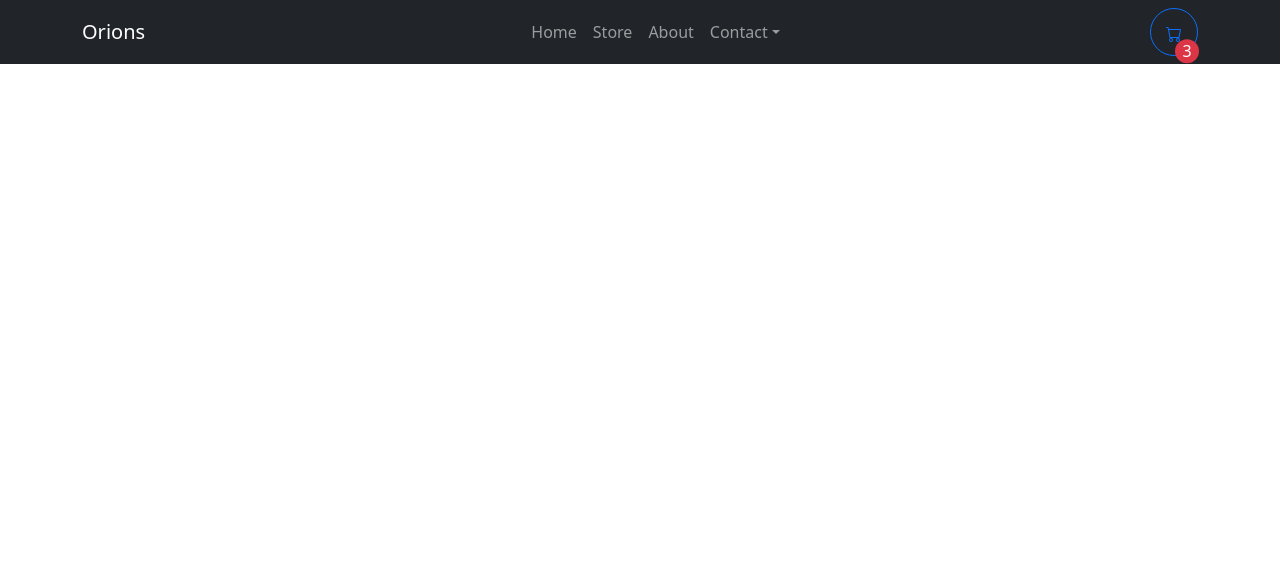
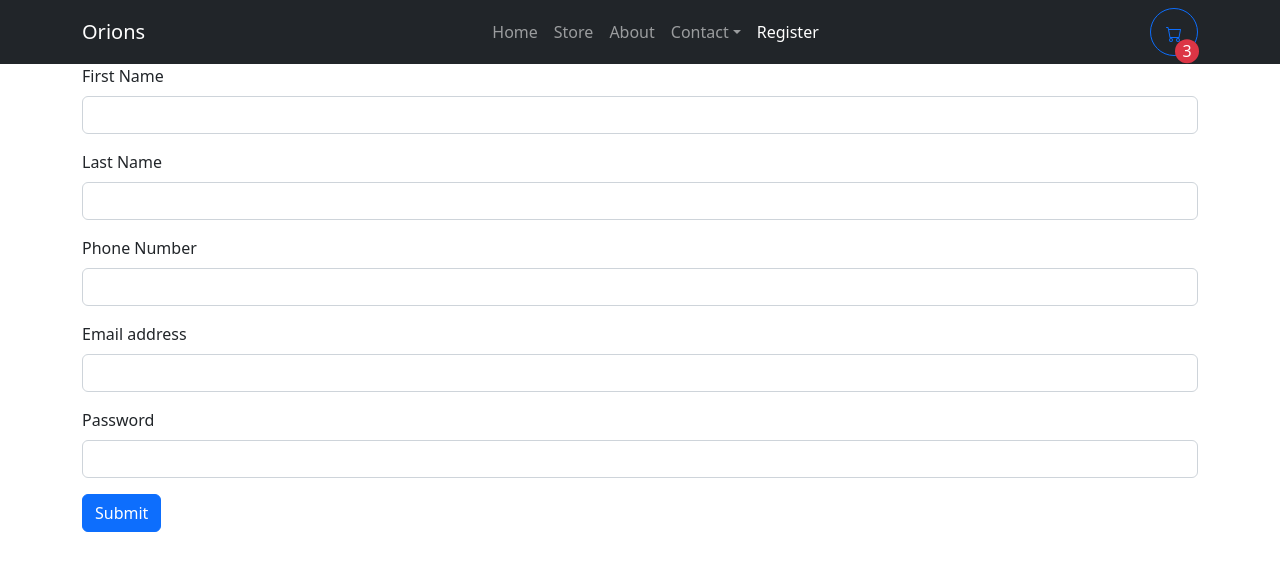
Before and after one commit to bhaskarbhoopendra/reactvite, a React (Vite) app: page /register in a window 1280 px wide. Shown: the top 570 px of the page. Built offline with nearby package versions, Linux system fonts and the light colour scheme.

Commit message:
reverted the changes

```diff
--- a/package.json
+++ b/package.json
@@ -9,6 +9,7 @@
     "preview": "vite preview"
   },
   "dependencies": {
+    "axios": "^0.27.2",
     "bootstrap": "^5.2.0",
     "react": "^18.2.0",
     "react-bootstrap": "^2.5.0",
--- a/src/App.tsx
+++ b/src/App.tsx
@@ -1,10 +1,11 @@
 import { Routes, Route } from "react-router-dom";
 import { Navbar } from "./components/Navbar";
 import { About } from "./pages/About";
-import Address from "./pages/Address";
-import Email from "./pages/Email";
+import { Address } from "./pages/Address";
+import { Email } from "./pages/Email";
 import { Home } from "./pages/Home";
-import Mobile from "./pages/Mobile";
+import { Mobile } from "./pages/Mobile";
+import { Register } from "./pages/Register";
 import { Store } from "./pages/Store";
 
 
@@ -19,6 +20,7 @@ function App() {
         <Route path="/mobile" element={<Mobile />}></Route>
         <Route path="/email" element={<Email/>}></Route>
         <Route path="/address" element={<Address/>}></Route>
+        <Route path="/register" element={<Register />}></Route>
       </Routes>
     </>
   );
--- a/src/components/Navbar.tsx
+++ b/src/components/Navbar.tsx
@@ -1,12 +1,11 @@
-import { Button, Container, Nav} from "react-bootstrap";
+import { Button, Container, Nav, Navbar as NavbarBs } from "react-bootstrap";
 import { NavLink } from "react-router-dom";
 import * as ReactBootStrap from "react-bootstrap"
 import { NavDropdown } from "react-bootstrap";
-import Mobile from "../pages/Mobile";
 
 export function Navbar() {
   return (
-    <ReactBootStrap.Navbar collapseOnSelect expand="lg" bg="dark" variant="dark">
+    <NavbarBs collapseOnSelect expand="lg" bg="dark" variant="dark">
       <Container>
       <ReactBootStrap.Navbar.Brand>Orions</ReactBootStrap.Navbar.Brand>
         <Nav>
@@ -27,7 +26,10 @@ export function Navbar() {
               <NavDropdown.Item href="https://www.google.com/maps/place/Orions+IT+Solutions/@25.4434783,78.5689182,17z/data=!3m1!4b1!4m5!3m4!1s0x3977770342ea9dd7:0x83ba76c5d31786ec!8m2!3d25.4434803!4d78.5710746">
                 On Maps
               </NavDropdown.Item>
-            </NavDropdown>
+          </NavDropdown>
+          <Nav.Link to="/register" as={NavLink}>
+            Register
+          </Nav.Link>
         </Nav>
         <Button
           variant="outline-primary rounded-circle"
@@ -57,6 +59,6 @@ export function Navbar() {
           </div>
         </Button>
       </Container>
-    </ReactBootStrap.Navbar>
+    </NavbarBs>
   );
 }
--- a/src/pages/Address.tsx
+++ b/src/pages/Address.tsx
@@ -1,4 +1,4 @@
-export default function Address() {
+export function Address() {
   return (
          <>
          <h1>Office Address</h1>
--- a/src/pages/Email.tsx
+++ b/src/pages/Email.tsx
@@ -1,4 +1,4 @@
-export default function Email() {
+export function Email() {
   return (
     <>
     <h1>Email Address</h1>
--- a/src/pages/Mobile.tsx
+++ b/src/pages/Mobile.tsx
@@ -1,4 +1,4 @@
-export default function Mobile() {
+export function Mobile() {
   return (
     <>
     <h1>Mobile Number</h1>
--- /dev/null
+++ b/src/pages/Register.tsx
@@ -0,0 +1,100 @@
+import { useState } from "react"
+import axios from "axios"
+import { Button, Container, Form } from "react-bootstrap"
+import { useNavigate } from "react-router-dom"
+
+export function Register() {
+  const [firstName, setFirstName] = useState("")
+  const [lastName, setLastName] = useState("")
+  const [email, setEmail] = useState("")
+  const [phoneNumber, setPhoneNumber] = useState("")
+  const [password, setPassword] = useState("")
+  const navigate = useNavigate()
+
+  const handleChange = (e: any) => {
+    if (e.target.id === "firstname") {
+      setFirstName(e.target.value)
+    }
+    if (e.target.id === "lastname") {
+      setLastName(e.target.value)
+    }
+    if (e.target.id === "email") {
+      setEmail(e.target.value)
+    }
+    if (e.target.id === "phonenumber") {
+      setPhoneNumber(e.target.value)
+    }
+    if (e.target.id === "password") {
+      setPassword(e.target.value)
+    }
+  };
+
+  const handleSubmit = (e: any) => {
+    e.preventDefault();
+      console.log({ firstName, lastName, email, password, phoneNumber });
+      axios.post("http://localhost:5000/auth/register", {
+      firstName: firstName,
+      lastName: lastName,
+      phoneNumber: phoneNumber,
+      email: email,
+      password: password
+    })
+    navigate('/', {replace:true})
+  }
+
+  return (
+    <Container>
+      <Form>
+        <Form.Group className="mb-3" controlId="firstname">
+          <Form.Label>First Name</Form.Label>
+          <Form.Control
+            type="text"
+            placeholder=""
+            onChange={(e) => handleChange(e)}
+          />
+        </Form.Group>
+        <Form.Group className="mb-3" controlId="lastname">
+          <Form.Label>Last Name</Form.Label>
+          <Form.Control
+            type="text"
+            placeholder=""
+            onChange={(e) => handleChange(e)}
+          />
+        </Form.Group>
+        <Form.Group className="mb-3" controlId="phonenumber">
+          <Form.Label>Phone Number</Form.Label>
+          <Form.Control
+            type="number"
+            placeholder=""
+            onChange={(e) => handleChange(e)}
+          />
+        </Form.Group>
+        <Form.Group className="mb-3" controlId="email">
+          <Form.Label>Email address</Form.Label>
+          <Form.Control
+            type="email"
+            placeholder=""
+            onChange={(e) => handleChange(e)}
+          />
+        </Form.Group>
+
+        <Form.Group className="mb-3" controlId="password">
+          <Form.Label>Password</Form.Label>
+          <Form.Control
+            type="password"
+            placeholder=""
+            onChange={(e) => handleChange(e)}
+          />
+        </Form.Group>
+
+        <Button
+          onClick={(e) => handleSubmit(e)}
+          variant="primary"
+          type="submit"
+        >
+          Submit
+        </Button>
+      </Form>
+    </Container>
+  );
+}
--- a/src/pages/Store.tsx
+++ b/src/pages/Store.tsx
@@ -1,3 +1,3 @@
 export function Store() {
-  return <h1>Store</h1>;
+ return <h1>Store</h1>
 }
```
Also changed, not shown: 1 other file (tests, documents, lock files or other folders).
